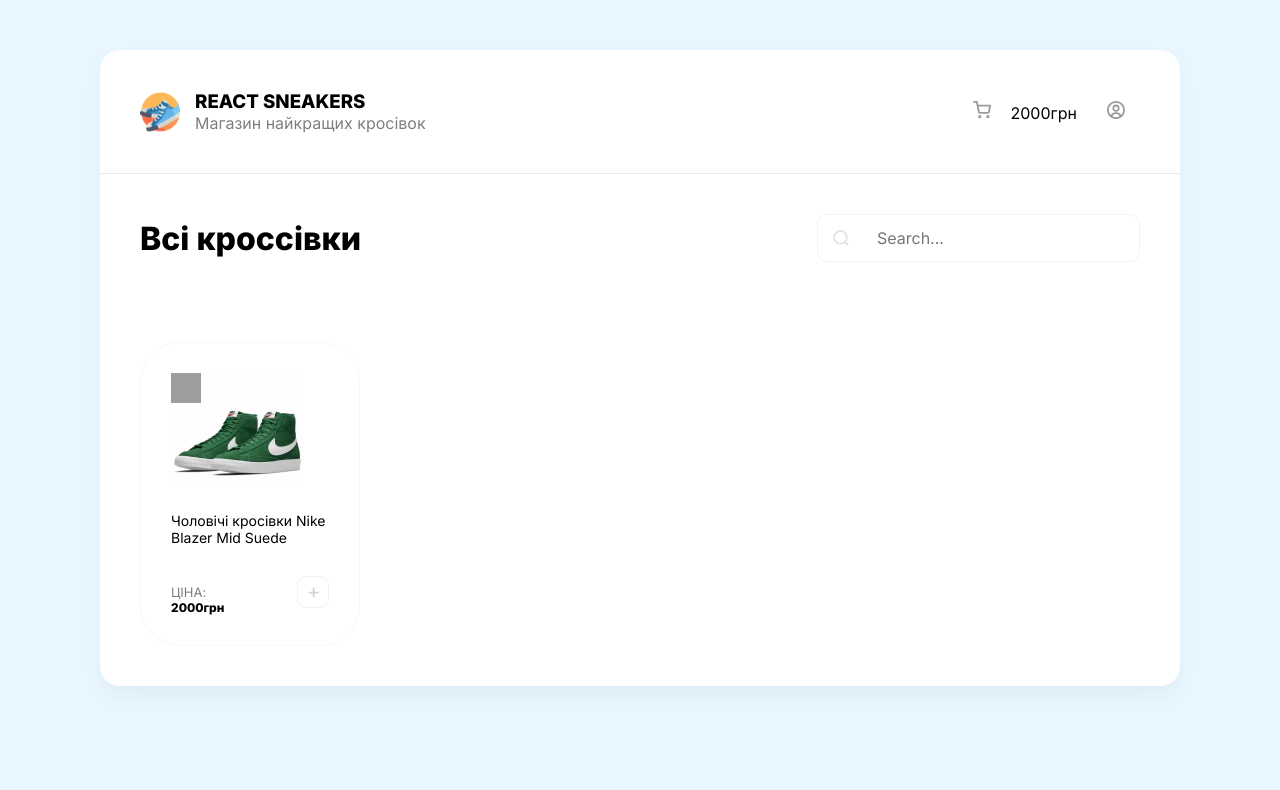
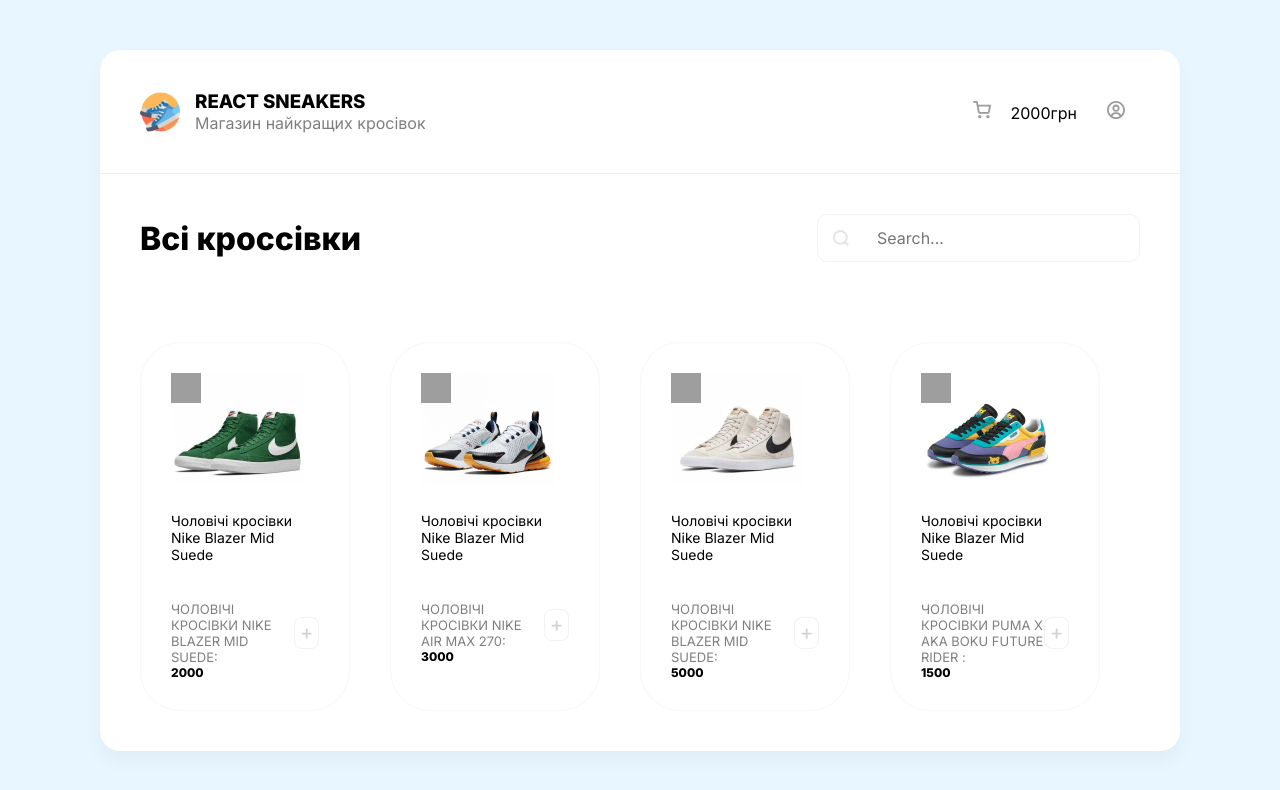
Before and after one commit to MishinaIra55/sklep, a React (Create React App) app: page / in a window 1280 px wide. Shown: the top 790 px of the page. Built offline with nearby package versions, Linux system fonts and the light colour scheme; grey boxes are pictures that could not be loaded.

Commit message:
24.вывожу 4 карточки с разными картинками,разный заголовок,разная цена,реакт пробежался по массиву и отрендерил элементы

```diff
--- a/src/App.js
+++ b/src/App.js
@@ -5,7 +5,10 @@
 import Drawer from "./components/Drawer";
 
 const array = [
-    {name:"Чоловічі кросівки Nike Blazer Mid Suede",price:'2000 '}
+    {name:"Чоловічі кросівки Nike Blazer Mid Suede",price:'2000', imageUrl:'/images/sneakers/1.jpg'},
+    {name:"Чоловічі кросівки Nike Air Max 270",price:'3000', imageUrl:'/images/sneakers/2.jpg'},
+    {name:"Чоловічі кросівки  Nike Blazer Mid Suede",price:'5000', imageUrl:'/images/sneakers/3.jpg'},
+    {name:"Чоловічі кросівки Puma X Aka Boku Future Rider ",price:'1500', imageUrl:'/images/sneakers/4.jpg'},
 ]
 function App() {
   return (
@@ -24,7 +27,10 @@
 
      <div className='sneakers'>
          {array.map((item)=> (
-             <Card />
+             <Card
+                 title={item.name}
+                 price={item.price}
+                 image={item.imageUrl}/>
              ))
          }
 
--- a/src/components/Card.js
+++ b/src/components/Card.js
@@ -1,15 +1,15 @@
-function Card  () {
+function Card  (props) {
     return (
         <div className='card'>
             <div className='favorite'>
                 <img src='/images/unliked.png'  width='30'  height='30' alt='unliked'/>
             </div>
-            <img src='/images/sneakers/1.jpg' width={133}  height={112} alt='sneakers'/>
+            <img src={props.image} width={133}  height={112} alt='sneakers'/>
             <h5>Чоловічі кросівки Nike Blazer Mid Suede</h5>
             <div className='cardBlock'>
                 <div className='cardText'>
-                    <span>Ціна:</span>
-                    <b>2000грн</b>
+                    <span>{props.title}:</span>
+                    <b>{props.price}</b>
                 </div>
                 <button className='button'>
                     <img src='/images/plus1.svg'  alt='plus1' width='11' height='11'/>
```
